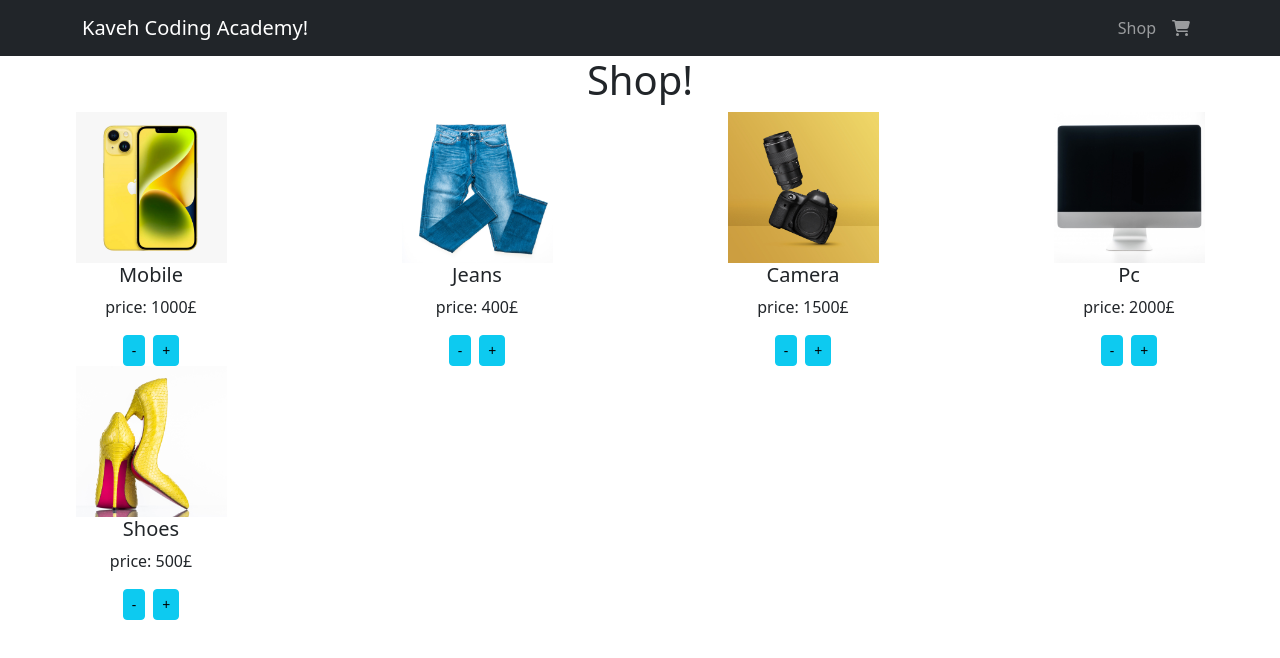
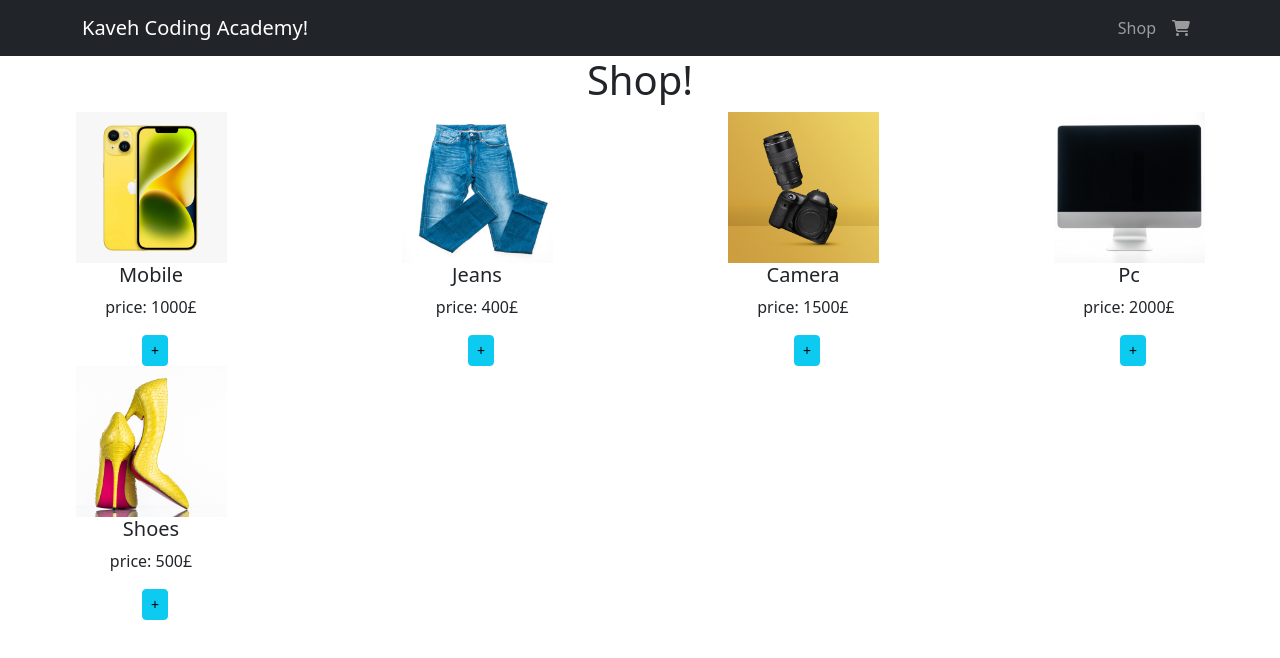
Before and after one commit to RJR24/sarvin-shop-react, a React (Create React App) app: page / in a window 1280 px wide. Shown: the top 658 px of the page. Built offline with nearby package versions, Linux system fonts and the light colour scheme.

Commit message:
removeFromCart button function improved

```diff
--- a/src/pages/shop/products.js
+++ b/src/pages/shop/products.js
@@ -4,18 +4,21 @@ import { ShopContext } from "../../context/shopContext";
 const Products = (props) => {
   const { id, productName, productImage, price } = props.data;
   const { removeFromCart, addToCart, cartItems } = useContext(ShopContext);
+  const isInCart = cartItems?.some((item) => item.id === id);
   return (
     <div className="col-3">
       <img src={productImage} alt="product" className="w-50" />
 
       <h5>{productName}</h5>
       <p>price: {price}£</p>
+      {isInCart && (
         <button
           className="btn btn-info btn-sm"
           onClick={() => removeFromCart(id)}
         >
           -
         </button>
+      )}
       <span className="mx-1">
         {cartItems?.filter((row) => row.id === id)[0]?.count}
       </span>
```
Lines whose indentation alone changed are shown as unchanged.
